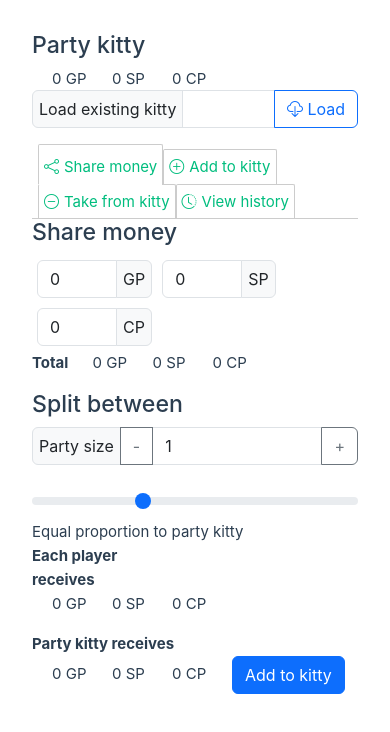
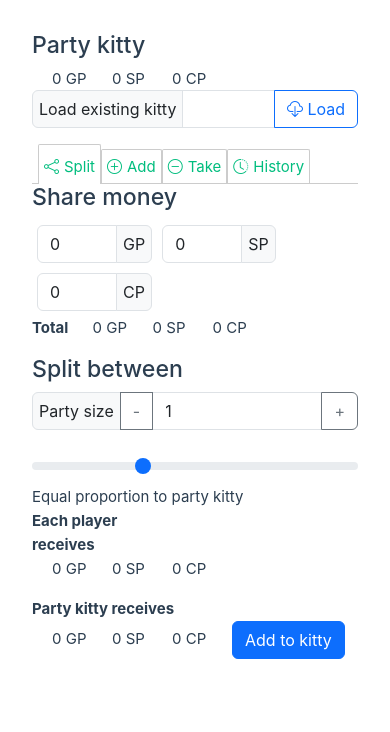
Before and after one commit to Trantion897/party-kitty, a Vue app: page / in a window 390 px wide. Shown: the top 732 px of the page. Built offline with nearby package versions, Linux system fonts and the light colour scheme.

Commit message:
Shorten tab labels for small screens

```diff
--- a/src/components/TheTabs.vue
+++ b/src/components/TheTabs.vue
@@ -22,16 +22,16 @@
   <nav>
 	<ul class="nav">
 	    <li class="nav-item" :class="{active: activeTab == tabShare}">
-	       <a class="bi bi-share" @click.stop="setActiveTab(tabShare)" href="#">Share money</a>
+	       <a class="bi bi-share" @click.stop="setActiveTab(tabShare)" href="#">Split</a>
 	    </li>
 	    <li class="nav-item" :class="{active: activeTab == tabAdd}">
-	       <a class="bi bi-plus-circle" @click.stop="setActiveTab(tabAdd)" href="#">Add to kitty</a>
+	       <a class="bi bi-plus-circle" @click.stop="setActiveTab(tabAdd)" href="#">Add</a>
 	    </li>
 	    <li class="nav-item" :class="{active: activeTab == tabTake}">
-	       <a class="bi bi-dash-circle" @click.stop="setActiveTab(tabTake)" href="#">Take from kitty</a>
+	       <a class="bi bi-dash-circle" @click.stop="setActiveTab(tabTake)" href="#">Take</a>
 	    </li>
 	    <li class="nav-item" :class="{active: activeTab == tabHistory}">
-	       <a class="bi bi-clock-history" @click.stop="setActiveTab(tabHistory)" href="#">View history</a>
+	       <a class="bi bi-clock-history" @click.stop="setActiveTab(tabHistory)" href="#">History</a>
 	    </li>
 	</ul>
   </nav>
```
